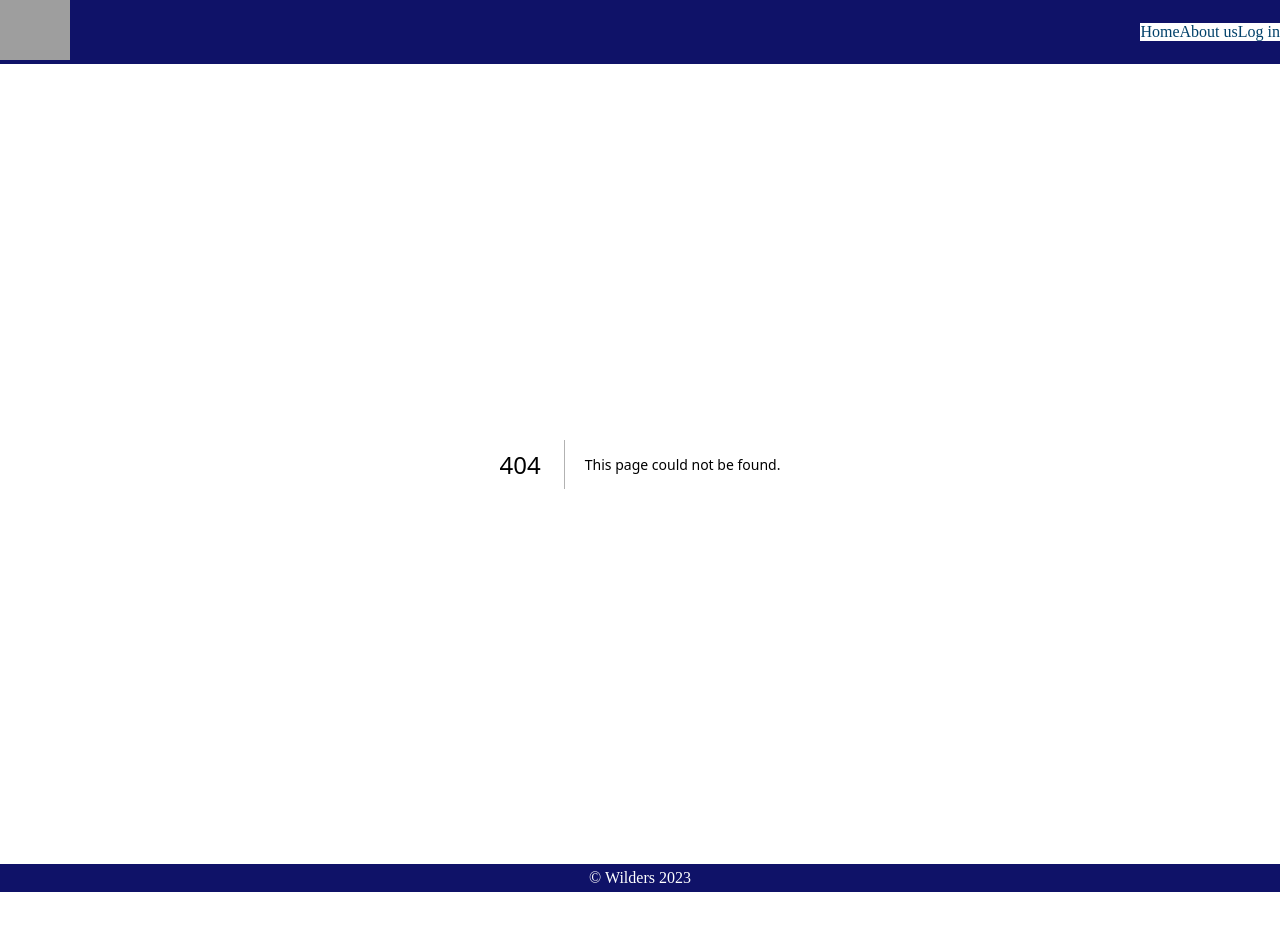
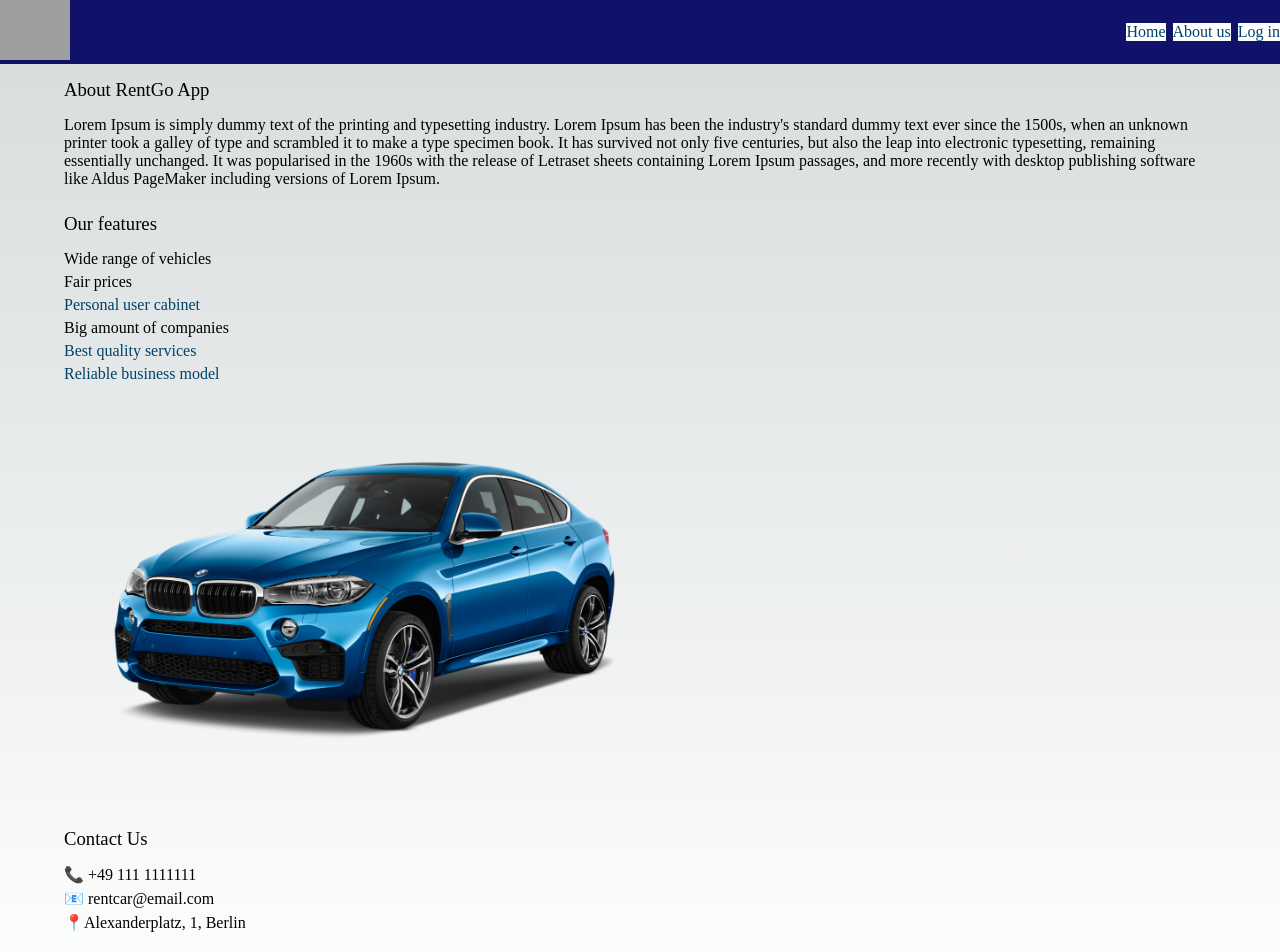
Before and after one commit to Bukabuka321/team-3-hackathon-project, a Next.js app: page /about in a window 1280 px wide. Before the commit this address had no page. Shown: the top 952 px of the page. Before the commit the page ends 892 px from the top, so only its background shows below. Built offline with nearby package versions, Linux system fonts and the light colour scheme; grey boxes are pictures that could not be loaded.

Commit message:
basic About Us page

```diff
--- /dev/null
+++ b/pages/about/index.jsx
@@ -0,0 +1,55 @@
+import Head from "next/head";
+import Image from "next/image";
+import Link from "next/link";
+import styles from "../../styles/AboutUsPage.module.css";
+import CarLanding from "../../public/images/carLanding.png";
+
+export default function AboutUsPage() {
+    return (
+        <>
+            <Head>
+                <title>About us </title>
+                <meta name="description" content="About our app" />
+                <meta name="viewport" content="width=device-width, initial-scale=1" />
+                <link rel="icon" href="/favicon.ico" />
+            </Head>
+            <main className={styles.main}>
+                <h3 style={{ fontWeight: "400" }}>About RentGo App</h3>
+                <div className={styles.about}>
+                    Lorem Ipsum is simply dummy text of the printing and typesetting industry. Lorem Ipsum has been the industry's standard dummy text ever since the 1500s, when an unknown printer took a galley of type and scrambled it to make a type specimen book. It has survived not only five centuries, but also the leap into electronic typesetting, remaining essentially unchanged. It was popularised in the 1960s with the release of Letraset sheets containing Lorem Ipsum passages, and more recently with desktop publishing software like Aldus PageMaker including versions of Lorem Ipsum.
+                </div>
+                <div className={styles.features}>
+                    <h3 style={{ fontWeight: "400" }}> Our features</h3>
+                    <ul>
+                        <li>Wide range of vehicles</li>
+                        <li>Fair prices</li>
+                        <Link className={styles.link} href="/bookings">
+                        <li>Personal user cabinet</li>
+                        </Link>
+                        <li>Big amount of companies</li>
+                        <Link className={styles.link} href="/vehicles">
+                        <li>Best quality services</li>
+                        </Link>
+                        <Link className={styles.link} href="/company">
+                        <li>Reliable business model</li>
+                        </Link>
+                    </ul>
+                </div>
+                <Image
+                    src={CarLanding}
+                    alt="Picture of the car"
+                    height={400}
+                    responsive={true}
+                 />
+                <div className={styles.contactUs}>
+                    <h3 style={{ fontWeight: "400" }}>Contact Us</h3>
+                    <div className={styles.contacts}>
+                        <div>📞 +49 111 1111111</div>
+                        <div>📧 rentcar@email.com</div>
+                        <div>📍Alexanderplatz, 1, Berlin</div>
+                    </div>
+                </div>
+            </main>
+        </>
+    )
+}
--- /dev/null
+++ b/styles/AboutUsPage.module.css
@@ -0,0 +1,48 @@
+.main {
+    display: flex;
+    flex-direction: column;
+    justify-self: center;
+    margin-left: auto;
+    margin-right: auto;
+    gap: 15px;
+    width: 90%;
+    margin-top: 15px;
+    margin-bottom: 20px;
+}
+
+.about {
+    display: flex;
+}
+
+.contactUs {
+    display: flex;
+    flex-direction: column;
+    gap: 15px;
+    margin-top: 10px;
+    margin-bottom: 40px;
+}
+
+.contacts {
+    display: flex;
+    flex-direction: column;
+    gap: 5px;
+}
+
+.features {
+    display: flex;
+    flex-direction: column;
+    gap: 15px;
+    margin-top: 10px;
+    margin-bottom: 5px;
+}
+
+.features > ul {
+    display: flex;
+    flex-direction: column;
+    list-style: none;
+    gap: 5px;
+}
+
+.link {
+    color: #00416a;
+}
--- a/styles/globals.css
+++ b/styles/globals.css
@@ -111,6 +111,7 @@ ul.header_list {
   flex-direction: row;
   align-items: center;
   justify-content: space-around;
+  gap: 7px;
 }
 
 .item_header {
```
